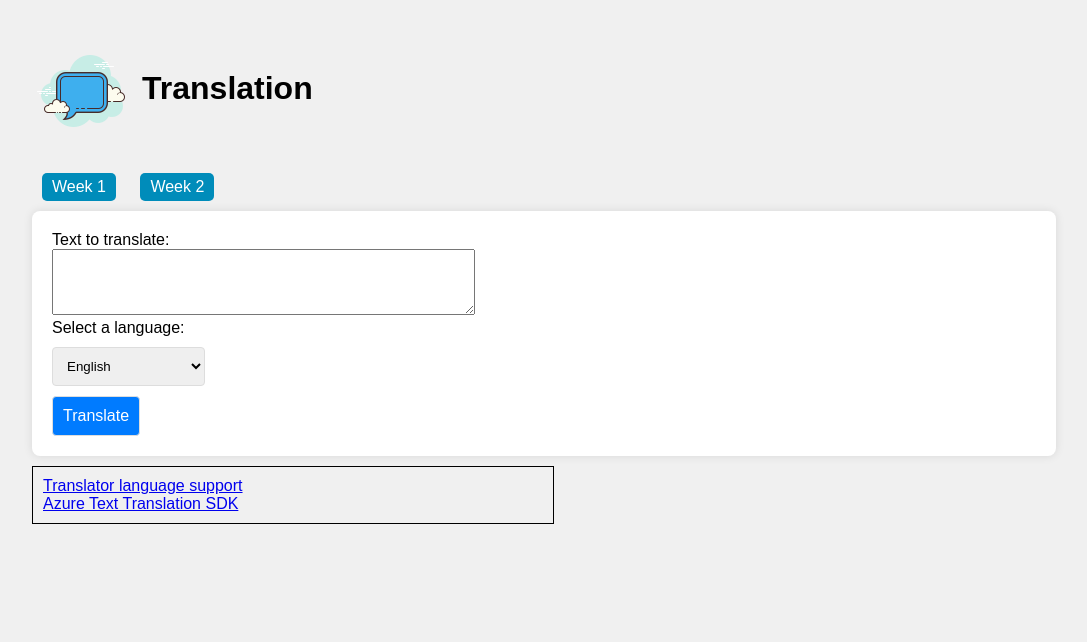
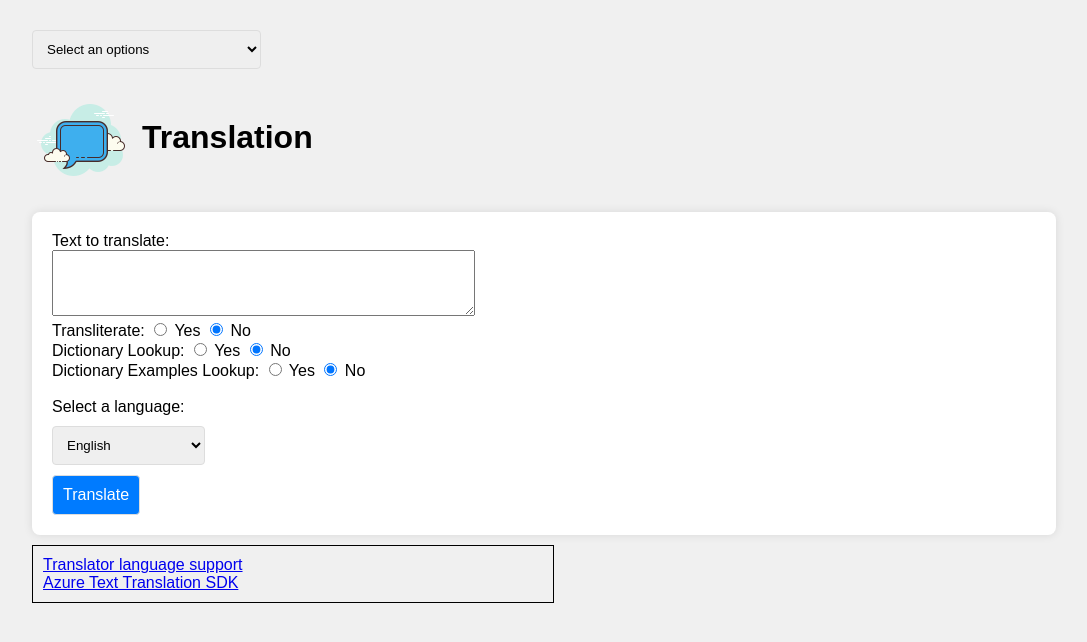
Before and after one commit to VincentK16/azure-ai-services-webapp, a Flask app: page /translate in a window 1280 px wide. Shown: the top 642 px of the page, without its empty margins (96-1183 px from the left). Run offline with Flask 3, Linux system fonts and the light colour scheme.

Commit message:
Update translate.html

```diff
--- a/templates/translate.html
+++ b/templates/translate.html
@@ -89,18 +89,38 @@
 </head>
 <body>
     <div class="container">
+        <select id="week" name="week">
+            <option selected disabled>Select an options</option>
+            <option value="1">Azure AI Language</option>
+            <option value="2">Azure AI Vision</option>
+            <option value="3">Azure AI Document Intelligence</option>
+            <option value="4">Azure OpenAI</option>
+        </select>
 
         <h1><img src="{{ url_for('static', filename='speech.png') }}" alt="Icon">Translation</h1>
 
-        <nav>
-            <a class="nav-button" href="{{ url_for('week1') }}">Week 1</a>
-            <a class="nav-button" href="{{ url_for('week2') }}">Week 2</a>
-        </nav>
 
 
         <form action="/translate" method="post">
             <label for="text">Text to translate:</label><br>
             <textarea id="text" name="text" rows="4" cols="50"></textarea><br>
+            <label for="transliterate">Transliterate:</label>
+            <input type="radio" id="transliterate" name="transliterate" value="yes"> Yes
+            <input type="radio" id="transliterate" name="transliterate" value="no" checked> No
+            <br>
+            <label>Dictionary Lookup:</label>
+            <input type="radio" id="dictionary_lookup_yes" name="dictionary_lookup" value="yes">
+            <label for="dictionary_lookup_yes">Yes</label>
+            <input type="radio" id="dictionary_lookup_no" name="dictionary_lookup" value="no" checked>
+            <label for="dictionary_lookup_no">No</label>
+            <br>
+            <label>Dictionary Examples Lookup:</label>
+            <input type="radio" id="dictionary_examples_lookup_yes" name="dictionary_examples_lookup" value="yes">
+            <label for="dictionary_examples_lookup_yes">Yes</label>
+            <input type="radio" id="dictionary_examples_lookup_no" name="dictionary_examples_lookup" value="no" checked>
+            <label for="dictionary_examples_lookup_no">No</label>
+            <br>
+            <br>
             <label for="language">Select a language:</label><br>
             <select id="language" name="language">
                 <option value="en">English</option>
@@ -109,6 +129,10 @@
                 <option value="ms">Malay (Latin)</option>
                 <option value="vi">Vietnamese</option>
                 <option value="zh-Hans">Chinese Simplified</option>
+                <option value="th">Thai</option>
+                <option value="fil">Filipino</option>
+                <option value="mi">Maori</option>
+
 
                 <!-- Add more options as needed -->
             </select><br>
@@ -122,12 +146,46 @@
             <p>{{ translated_text }}</p>
             <h2>Alignment:</h2>
             <p>{{ alignment }}</p>
+            {% if transliterated_text %}
+            <h2>Transliterated Text:</h2>
+            <p>{{ transliterated_text }}</p>
+            {% endif %}
+            {% if dictionary_entry_text %}
+            <h2>Dictionary Lookup Result (in Spanish ,not from the translation language selection):</h2>
+            <pre>{{ dictionary_entry_text |safe }}</pre>
+            {% endif %}
+            {% if dictionary_examples_text %}
+            <h2>Dictionary Examples Lookup Result:</h2>
+            <pre>{{ dictionary_examples_text|safe }}</pre>
+            {% endif %}
         {% endif %}
+
+        <!--
+            The `<pre>` HTML tag is used to define preformatted text. The text within a `<pre>` element is displayed in a fixed-width font (usually Courier), and it preserves both spaces and line breaks. This makes it useful for displaying text as-is, including formatted code or the output of certain programs.
+
+            The `|safe` filter in the Flask web framework (which uses the Jinja2 templating engine) is used to mark a string as safe, which means it should not be automatically escaped. By default, Jinja2 escapes all variable output to prevent injection attacks, which can be a security risk. However, this also means that special HTML characters like `<`, `>`, and `&` are replaced with their HTML escape codes. If you want to include actual HTML tags in your output (like line breaks), you can use the `|safe` filter to tell Jinja2 that this string is safe and should not be escaped.
+
+            In your code, `<pre>{{ dictionary_entry_text |safe }}</pre>` is using the `<pre>` tag to preserve the formatting of `dictionary_entry_text`, and the `|safe` filter to tell Jinja2 not to escape the newline characters in `dictionary_entry_text`. This allows the dictionary entries to be displayed with one entry per line.
+        -->
 
         <div class="reference-box">
             <a target="_blank" href="https://learn.microsoft.com/en-us/azure/ai-services/translator/language-support">Translator language support</a><br>
             <a target="_blank" href="https://learn.microsoft.com/en-us/azure/ai-services/translator/text-sdk-overview?tabs=csharp">Azure Text Translation SDK</a>
         </div>
     </div>
+    <script>
+        var routeMapping = {
+            '1': 'ailanguage',
+            '2': 'aivision',
+            '3': 'aidocumentintelligence'
+        };
+
+        document.getElementById('week').addEventListener('change', function() {
+            var newRoute = routeMapping[this.value];
+            if (newRoute) {
+                window.location.href = '/' + newRoute;
+            }
+        });
+    </script>
 </body>
 </html>
```
